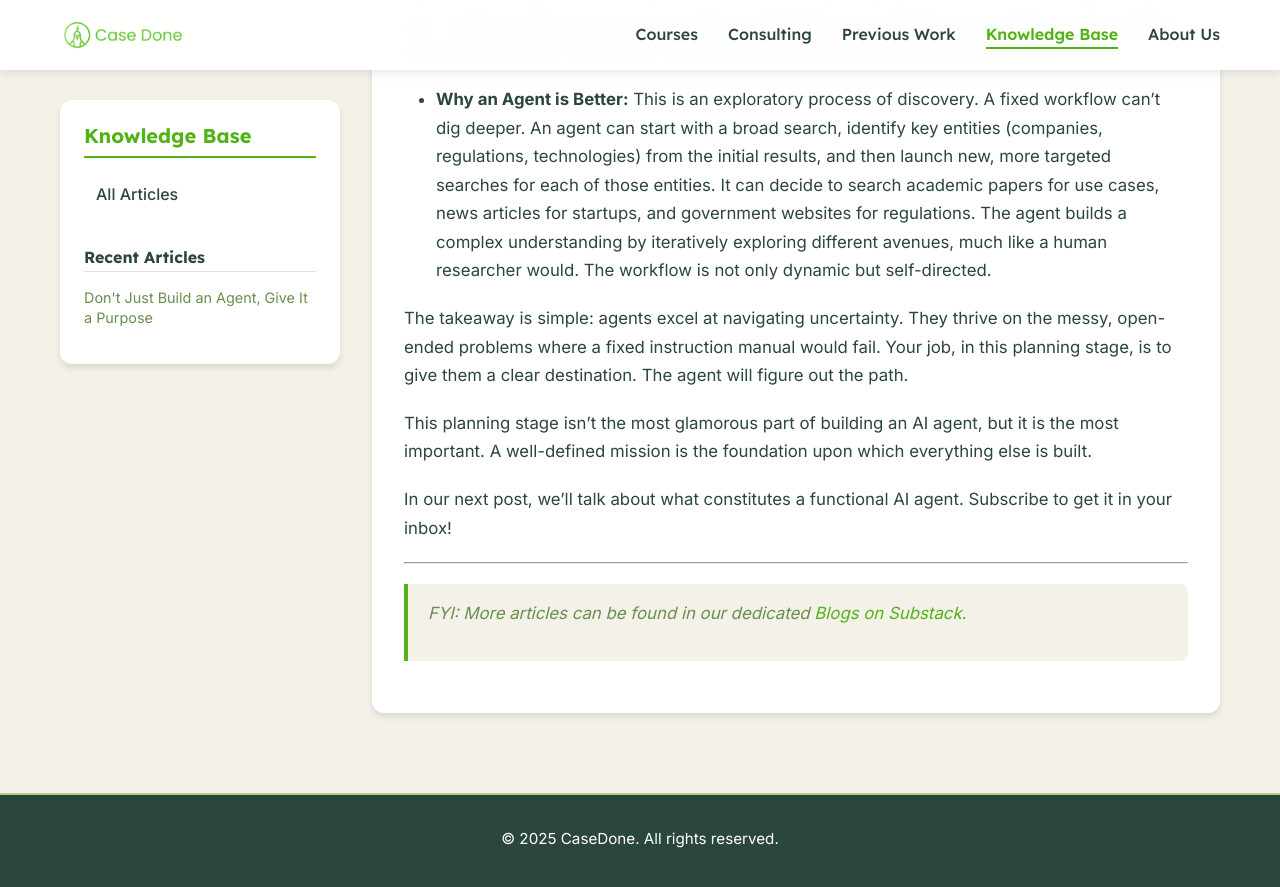
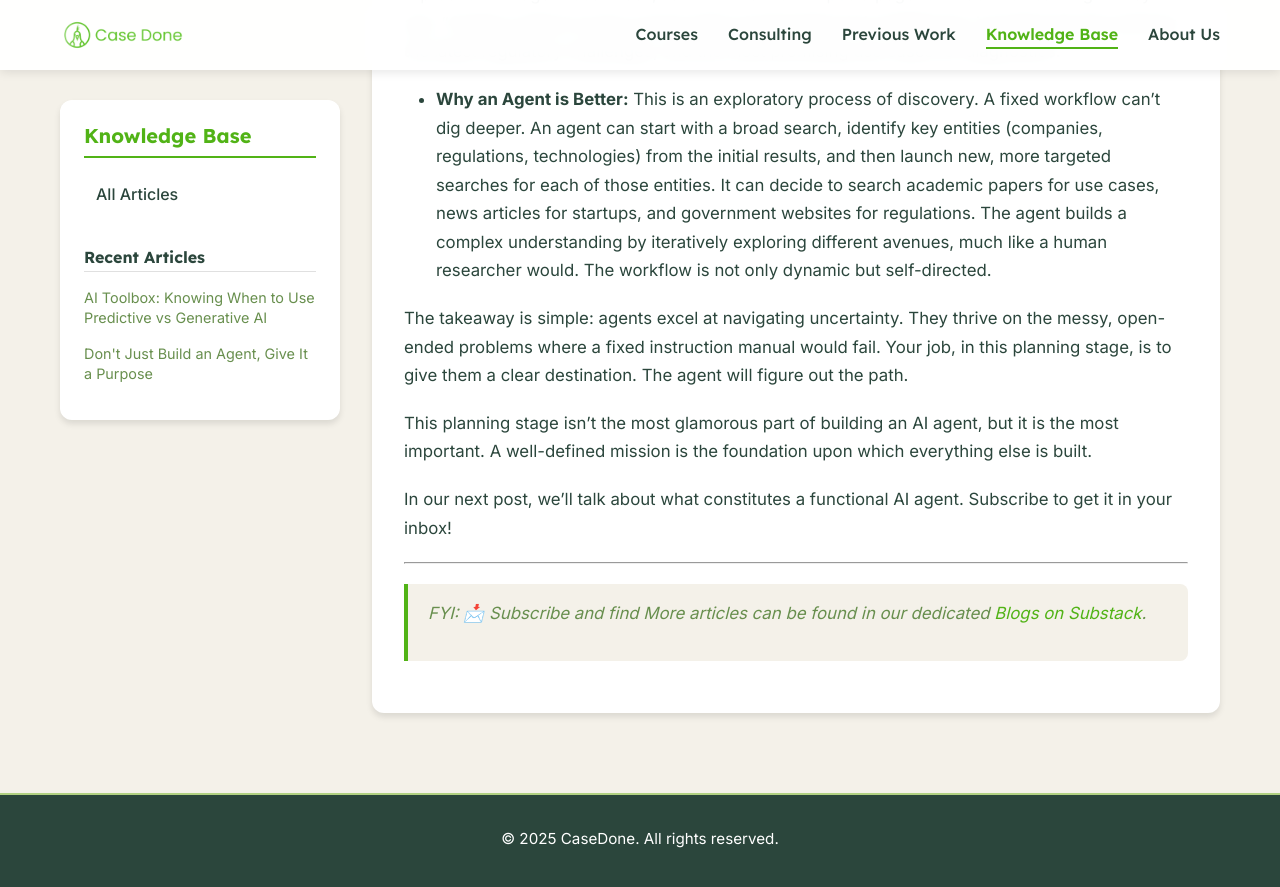
Before and after one commit to casedone/casedone, a Jekyll site: the page built from knowledge-base/_posts/2025-08-17-dont-just-build-an-agent-give-it-a-purpose.md, in a window 1280 px wide and 900 px high, scrolled down 5946 px. Shown: the top 887 px of the window. Built offline with Jekyll 4.4.1, drawn with Linux system fonts in a browser that asks for light colours; some of the changed lines change nothing that is shown.

Commit message:
feat: add blog post about predictive vs generative AI with timeline diagram

```diff
--- a/knowledge-base/_posts/2025-08-17-dont-just-build-an-agent-give-it-a-purpose.md
+++ b/knowledge-base/_posts/2025-08-17-dont-just-build-an-agent-give-it-a-purpose.md
@@ -95,4 +95,4 @@
 
 ----
 
-> *FYI*: More articles can be found in our dedicated [Blogs on Substack](https://casedonebyai.substack.com/).
+> *FYI*: 📩 Subscribe and find More articles can be found in our dedicated [Blogs on Substack](https://casedonebyai.substack.com/).
--- /dev/null
+++ b/knowledge-base/_posts/2025-09-06-ai-toolbox-know-predictive-generative-ais.md
@@ -0,0 +1,60 @@
+---
+layout: post
+title:  "AI Toolbox: Knowing When to Use Predictive vs Generative AI"
+date:   2025-09-06 08:00:00 +0700
+categories: agentic-ai
+---
+
+Did you know that AI existed long before ChatGPT?
+
+It’s true. Today, when most people hear the word “AI,” their minds immediately jump to tools like ChatGPT, Gemini, or Claude. But those are just one part of the bigger AI picture. To truly benefit from what artificial intelligence has to offer, you should be aware of that bigger picture.
+
+Broadly speaking, AI can be broken down into two main types:
+1. Predictive AI
+1. Generative AI
+
+Let's dive into what makes them different and where each one shines.
+
+![Predictive vs Generative AI](/assets/images/blog/2025-09-06-ai-toolbox-know-predictive-generative-ais/ai-types-by-timeline.png)
+
+## Predictive AI: The Specialist
+Predictive AI is the specialist. It’s designed to do one specific task and do it really well, whether that’s analyzing sentiment, predicting stock prices, or classifying cat photos.
+
+- **"Really well"** often means performing with both high accuracy and high speed.
+- **Size**: Predictive models are usually much smaller than generative models.
+- **Examples**: A computer vision model that counts cars on a highway and extracts license plate numbers is a great example. Another is a language model that can pull specific names out of a news script.
+
+## Generative AI: The Generalist
+Generative AI, on the other hand, is the generalist. It can handle a broad range of tasks to an acceptable level. Recently, these models have emerged as superior to predictive AI for many language and vision tasks, such as understanding and responding to prompts or creating entirely new text and images.
+
+- **"Generally well"** often means performing at an acceptable level across many tasks. (Think about ChatGPT can do many things but you might second guess its accuracy).
+- **Size**: The main drawback of generative AI is its size; these models tend to be much larger compared to their predictive counterparts. This results in slower response speeds and higher energy consumption during computation.
+- **Examples**: You're probably familiar with the most well-known examples, which include ChatGPT, Gemini, and Claude.
+
+## At a Glance: Predictive vs. Generative AI
+
+| Feature | Predictive AI | Generative AI |
+|---------|---------------|---------------|
+| Role | The Specialist | The Generalist |
+| Core Function | Makes predictions or classifications based on data | Creates new, original content (text, images, etc.) |
+| Best For | Tasks requiring speed and high accuracy | Broad, creative, and exploratory tasks |
+| Model Size | Typically smaller | Typically much larger |
+| Speed | Faster | Slower |
+| Examples | Sentiment analysis, stock price prediction, traffic counting | ChatGPT, Gemini, Claude, Midjourney |
+
+## Why This Matters
+Understanding the difference between these two types of AI isn't just academic—it's a practical necessity. For businesses and professionals, choosing the right tool has direct implications for efficiency, cost, and accuracy. Using a massive generative model for a simple, repetitive task is like using a sledgehammer to crack a nut; it's inefficient and expensive. Conversely, trying to use a specialized predictive model for creative brainstorming will lead to frustration. Knowing the difference helps you build smarter, faster, and more cost-effective solutions.
+
+## Choosing the Right Tool for the Job
+So, which one should you use? Think of it like equipping a kitchen.
+
+Predictive AI is your apple peeler. It does one job—peeling apples—perfectly and with incredible speed. You wouldn't use it to chop onions, but for its specific task, it's unbeatable. For businesses, this is the tool for high-stakes, repetitive tasks where accuracy and reliability are paramount.
+
+Generative AI is your master chef's knife. It's incredibly versatile. You can use it to chop, slice, dice, and mince a wide variety of ingredients. It's the flexible, multi-purpose tool you grab for creative and varied tasks. For individuals, it's a fantastic partner for thinking, planning, and writing.
+
+## The Future is a Hybrid
+To fully benefit from AI, you must be aware of both predictive and generative models. But the real magic will happen as these two worlds increasingly work together. Imagine a system where a predictive model identifies a problem with high accuracy, and a generative model then crafts a creative, human-like solution. A great example is the rise of Agentic AI systems, where a generalist LLM can call on a variety of specialist predictive models as tools to solve complex problems. The future isn't about choosing one over the other; it's about knowing how to use every tool in the AI toolbox to build something amazing.
+
+----
+
+> *FYI*: Subscribe and find More articles can be found in our dedicated [Blogs on Substack](https://casedonebyai.substack.com/).
```
Also changed, not shown: assets/images/blog/2025-09-06-ai-toolbox-know-predictive-generative-ais/ai-types-by-timeline.png (added).
